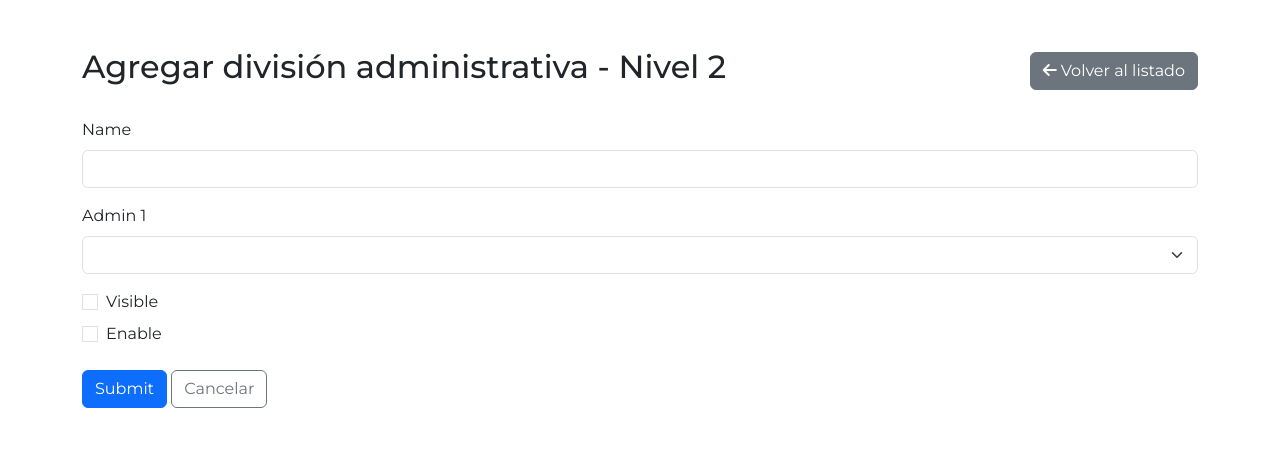
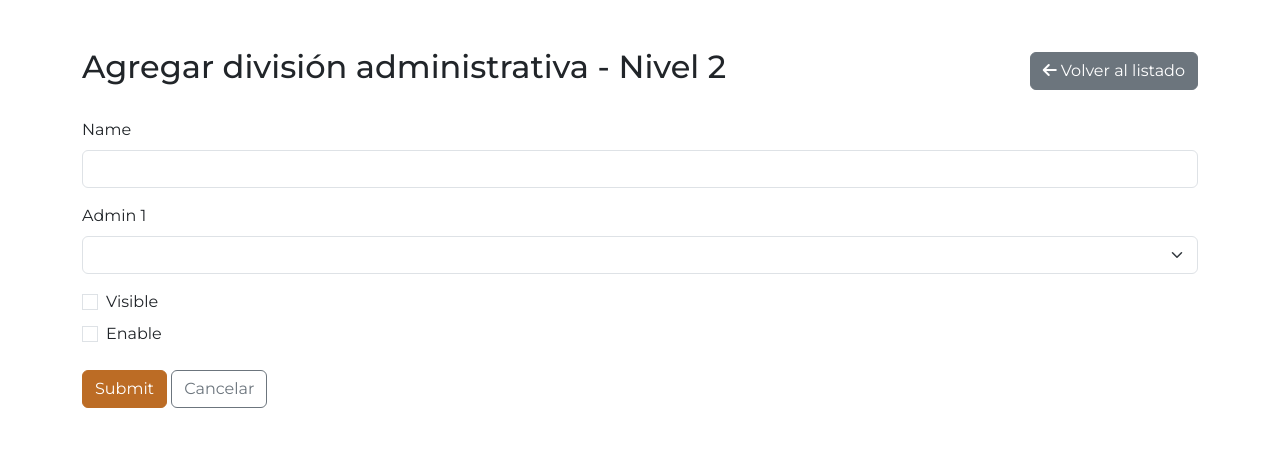
Before and after one commit to CIAT-DAPA/aclimate_v3_admin, a Python web app: template src/app/templates/adm2/add.html in a window 1280 px wide. Shown: the top 470 px of the page. Run offline with Jinja, Linux system fonts and the light colour scheme; the template is opened without the code that fills it, so the values that code supplies are empty, except form fields; form fields are guessed from the names that the template uses.

Commit message:
primary colors changed to aclimate colors

```diff
--- a/src/app/templates/base.html
+++ b/src/app/templates/base.html
@@ -23,9 +23,20 @@
     <style>
       :root {
         --bs-primary: #bc6c25;
-        --bs-dark: #283618;
+        --bs-primary-rgb: 188, 108, 37;
         --bs-dark-rgb: 40, 54, 24;
         --bs-font-sans-serif: "Montserrat", sans-serif;
+      }
+
+      .btn-primary {
+        background-color: var(--bs-primary) !important;
+        border-color: var(--bs-primary) !important;
+        color: var(--bs-btn-color) !important; /* suele ser blanco */
+      }
+      .btn-primary:hover,
+      .btn-primary:focus {
+        background-color: rgba(var(--bs-primary-rgb), 0.85) !important;
+        border-color: rgba(var(--bs-primary-rgb), 0.85) !important;
       }
     </style>
     <link
```
